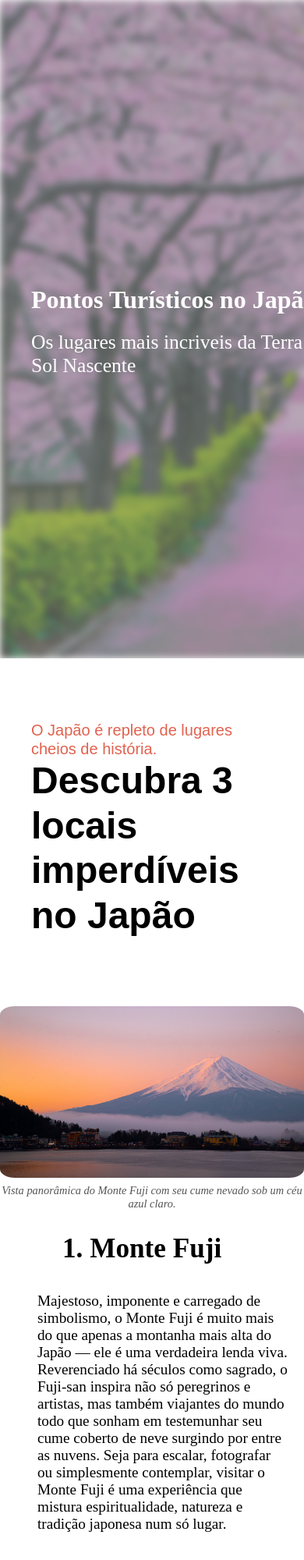
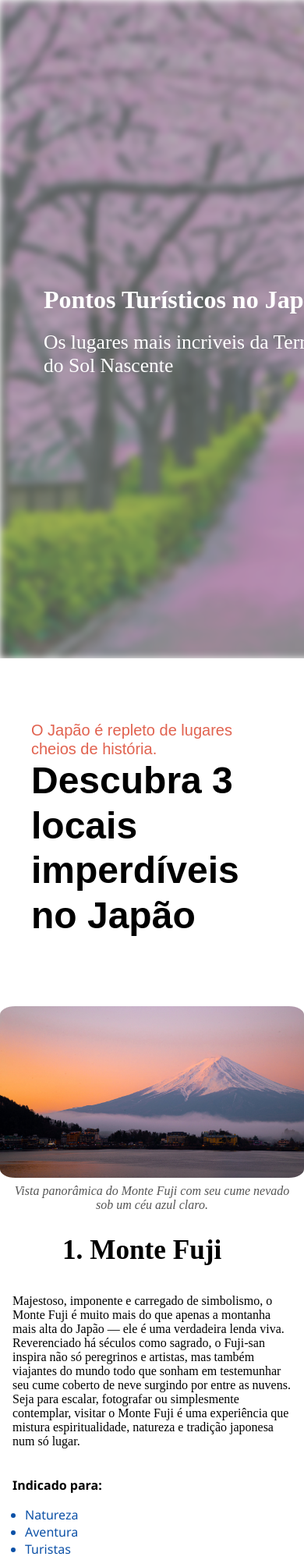
Before and after one commit to Felipe-M13/projetos, a plain HTML site: page projeto turistico/index.html in a window 390 px wide. Shown: the top 2000 px of the page at 78% size. Drawn offline with Linux system fonts and the light colour scheme.

Commit message:
ajustando configs finais

```diff
--- a/projeto turistico/style.css
+++ b/projeto turistico/style.css
@@ -171,3 +171,25 @@ body {
   margin-bottom: 1rem;
 
 }
+
+@media (max-width: 768px) {
+  h1,h2 {
+    font-size: 1.5rem;
+    padding-left: 1rem;
+  }
+
+
+.descrição, .indicação, .recomendações, .descrição-curta {
+  font-size: 1rem;
+  padding-left: 1rem;
+  padding-right: 1rem;
+}
+
+.recomendações {
+  padding-left: 2rem;
+}
+
+img {
+  border-radius: 0; /* se quiser tirar arredondado em telas pequenas */
+}
+}
```
